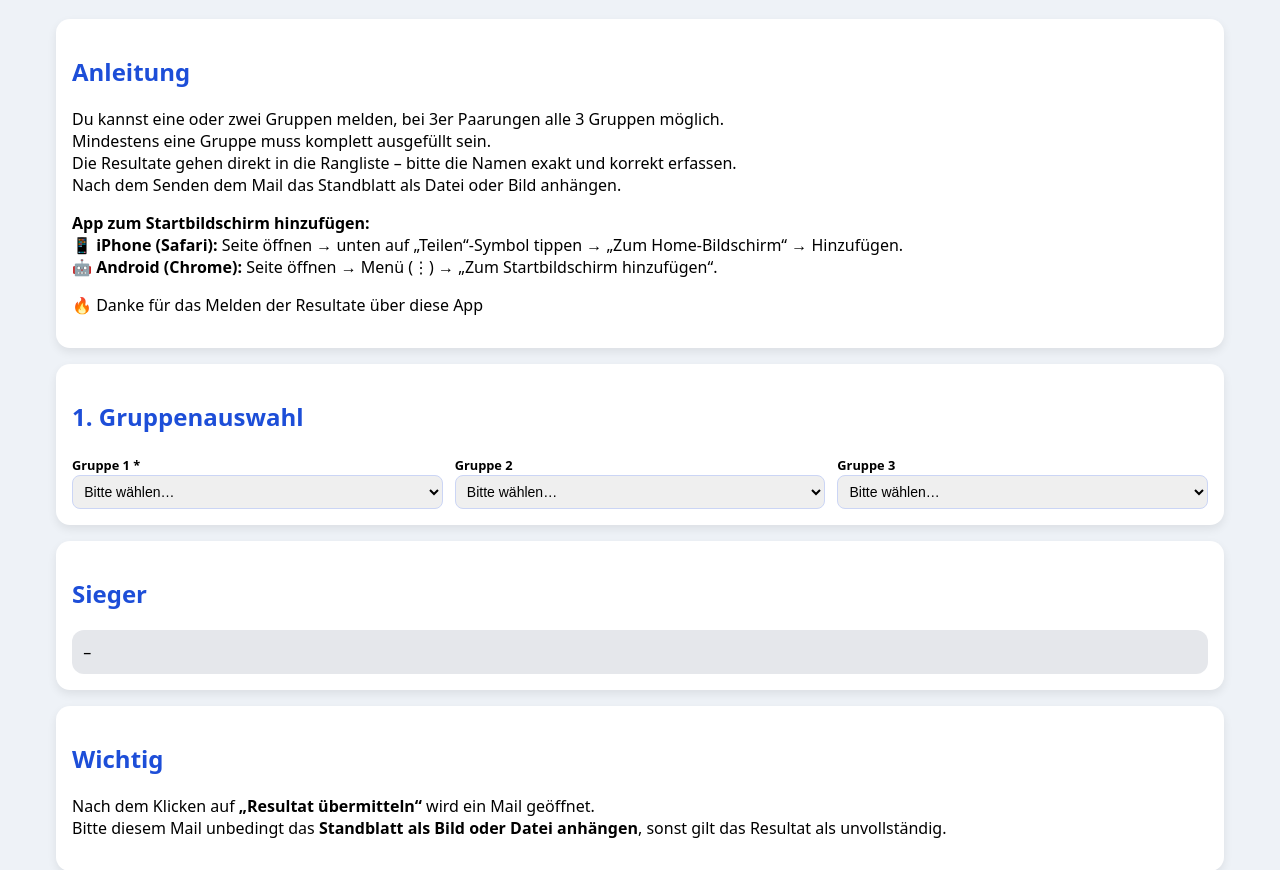
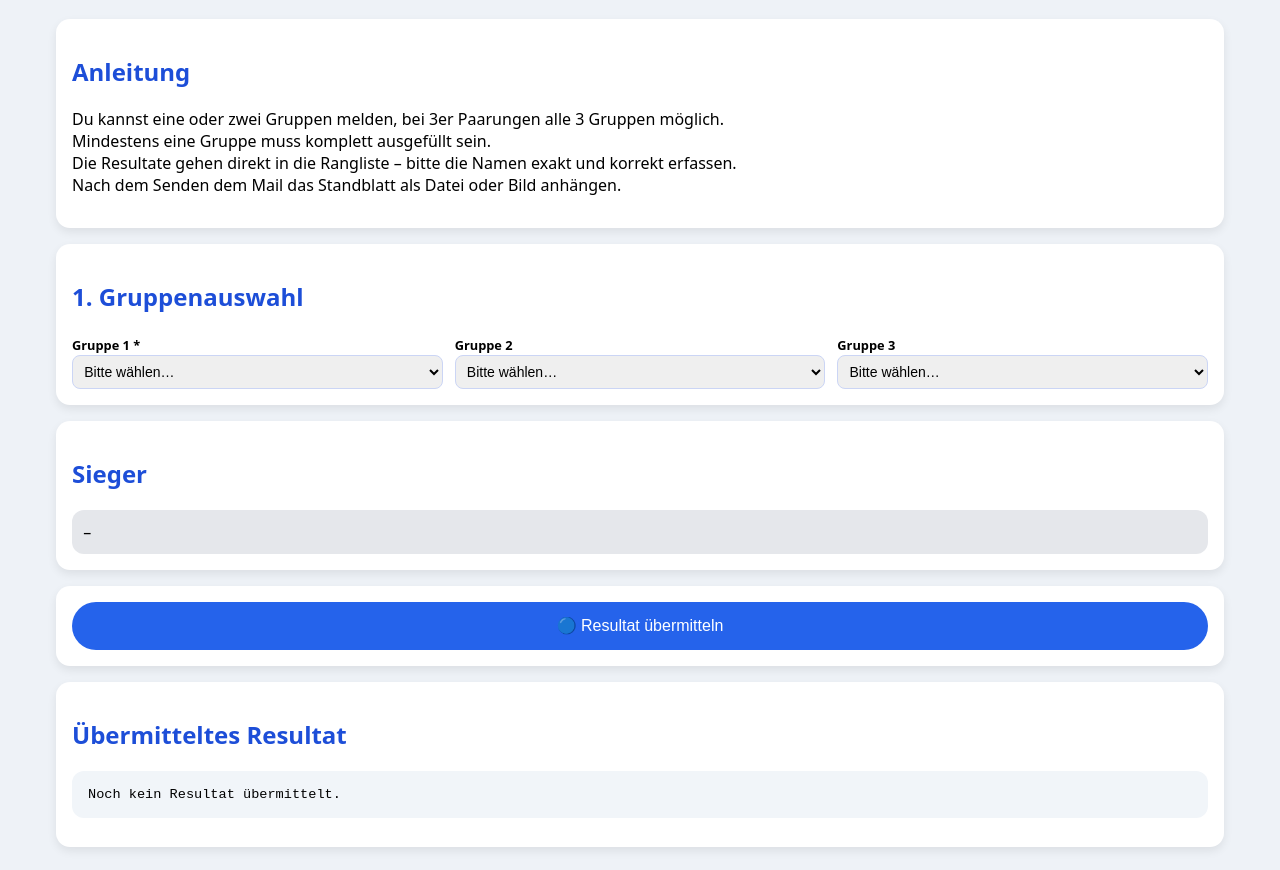
Before and after one commit to thomannpeter-ctrl/Pistolen-App, a plain HTML site: page index.html in a window 1280 px wide. Shown: the part 83-953 px from the top of the page. Drawn offline with Linux system fonts and the light colour scheme.

Commit message:
Remove instructions for adding app to home screen

```diff
--- a/index.html
+++ b/index.html
@@ -42,14 +42,6 @@ Mindestens eine Gruppe muss komplett ausgefüllt sein.<br>
 Die Resultate gehen direkt in die Rangliste – bitte die Namen exakt und korrekt erfassen.<br>
 Nach dem Senden dem Mail das Standblatt als Datei oder Bild anhängen.
 </p>
-
-<p>
-<b>App zum Startbildschirm hinzufügen:</b><br>
-📱 <b>iPhone (Safari):</b> Seite öffnen → unten auf „Teilen“-Symbol tippen → „Zum Home-Bildschirm“ → Hinzufügen.<br>
-🤖 <b>Android (Chrome):</b> Seite öffnen → Menü (⋮) → „Zum Startbildschirm hinzufügen“.
-</p>
-
-<p>🔥 Danke für das Melden der Resultate über diese App</p>
 </div>
 
 <div class="card">
@@ -69,15 +61,6 @@ Nach dem Senden dem Mail das Standblatt als Datei oder Bild anhängen.
 </div>
 
 <div class="card">
-<h2>Wichtig</h2>
-<p>
-Nach dem Klicken auf <b>„Resultat übermitteln“</b> wird ein Mail geöffnet.<br>
-Bitte diesem Mail unbedingt das <b>Standblatt als Bild oder Datei anhängen</b>,
-sonst gilt das Resultat als unvollständig.
-</p>
-</div>
-
-<div class="card">
 <button onclick="submitResult()">🔵 Resultat übermitteln</button>
 </div>
 
@@ -90,7 +73,7 @@ sonst gilt das Resultat als unvollständig.
 
 <script>
 const RESULT_EMAIL = "thomannpeter@bluewin.ch";
-const GOOGLE_SCRIPT_URL = "https://script.google.com/macros/s/AKfycbzHT98gTQZXVlJDFdy0jlqu6oCOaJiHIjVcECT2u0yzMODYxEX5K-xZZlsyKTplbHUUXw/exec";
+const GOOGLE_SCRIPT_URL = "https://script.google.com/macros/s/AKfycbyOW1rGIBJ8Bb3FXcnuhJIOd22LfaFOAt22HyBzHCVmeIsEPyQ9XwcA3VPeezUGDxFxFA/exec";
 const state = {};
 
 async function loadGroups(){
@@ -168,7 +151,6 @@ function renderGroups(){
     <td class="res"><input type="number" min="0" max="100" value="${r.r || ""}"></td>`;
 
    const f = tr.querySelectorAll("input,select");
-
    f[0].oninput = e => r.n = e.target.value.trim();
    f[1].oninput = e => r.y = e.target.value.trim();
    f[2].onchange = e => r.g = e.target.value;
```
